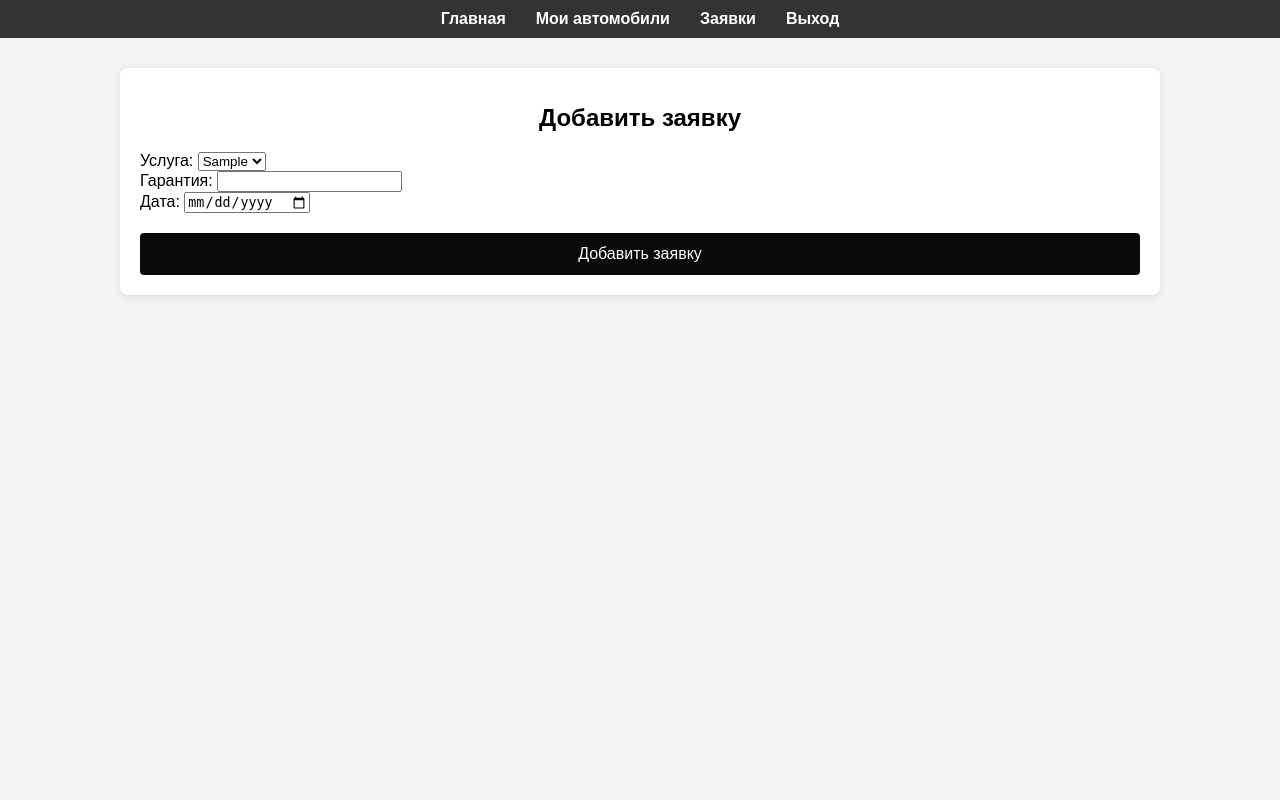
After one commit to MorozovDesu/car_service, a Flask app: template templates/add_application.html in a window 1280 px wide. The commit adds this page. Run offline with Flask 3, Linux system fonts and the light colour scheme; the template is opened without the code that fills it: most values are stand-ins (such as "Sample title", 1, 10 or a date in 2020).

Commit message:
Пока что работает хорошо, делаю добавление заявок

```diff
--- a/static/styles/cars.css
+++ b/static/styles/cars.css
@@ -89,7 +89,7 @@ table td[colspan="5"] {
 /* Стили для кнопки добавления авто */
 button {
     padding: 12px 20px;
-    background-color: #333;
+    background-color: #0a0a0a;
     color: white;
     border: none;
     border-radius: 4px;
@@ -100,7 +100,7 @@ button {
 }
 
 button:hover {
-    background-color: #555;
+    background-color: #000000;
 }
 
 /* Стили для кнопки "Назад" */
@@ -121,5 +121,5 @@ button[onclick="window.history.back();"]:hover {
 }
 
 .btn-primary:hover {
-    background-color: #00000075;
+    background-color: #000000e1;
 }
--- /dev/null
+++ b/templates/add_application.html
@@ -0,0 +1,40 @@
+<!DOCTYPE html>
+<html lang="ru">
+<head>
+    <meta charset="UTF-8">
+    <meta name="viewport" content="width=device-width, initial-scale=1.0">
+    <title>Добавить заявку</title>
+    <link rel="stylesheet" href="{{ url_for('static', filename='styles/cars.css') }}">
+</head>
+<body>
+    <nav>
+        <ul>
+            <li><a href="{{ url_for('dashboard') }}">Главная</a></li>
+            <li><a href="{{ url_for('cars') }}">Мои автомобили</a></li>
+            <li><a href="{{ url_for('applications') }}">Заявки</a></li>
+            <li><a href="{{ url_for('logout') }}">Выход</a></li>
+        </ul>
+    </nav>
+
+    <div class="content">
+        <h1>Добавить заявку</h1>
+
+        <form action="{{ url_for('add_application') }}" method="POST">
+            <label for="service">Услуга:</label>
+            <select id="service" name="service" required>
+                {% for service in services %}
+                    <option value="{{ service['ID услуги'] }}">{{ service['Тип услуги'] }}</option>
+                {% endfor %}
+            </select><br>
+
+            <label for="warranty">Гарантия:</label>
+            <input type="text" id="warranty" name="warranty" required><br>
+
+            <label for="date">Дата:</label>
+            <input type="date" id="date" name="date" required><br>
+
+            <button type="submit">Добавить заявку</button>
+        </form>
+    </div>
+</body>
+</html>
```
Also changed, not shown: templates/applications.html (+10 -0 lines), templates/cars.html (+4 -3 lines).
